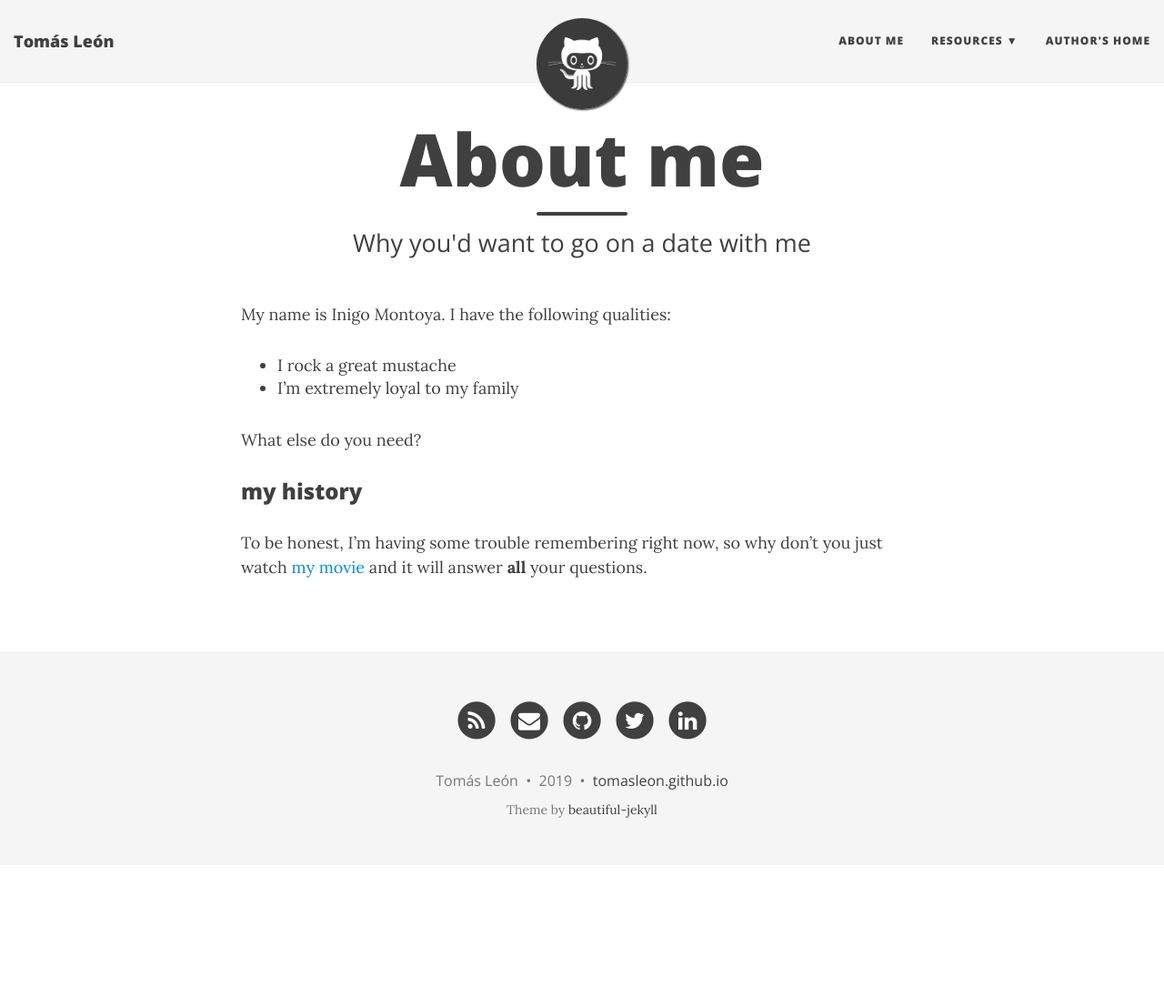
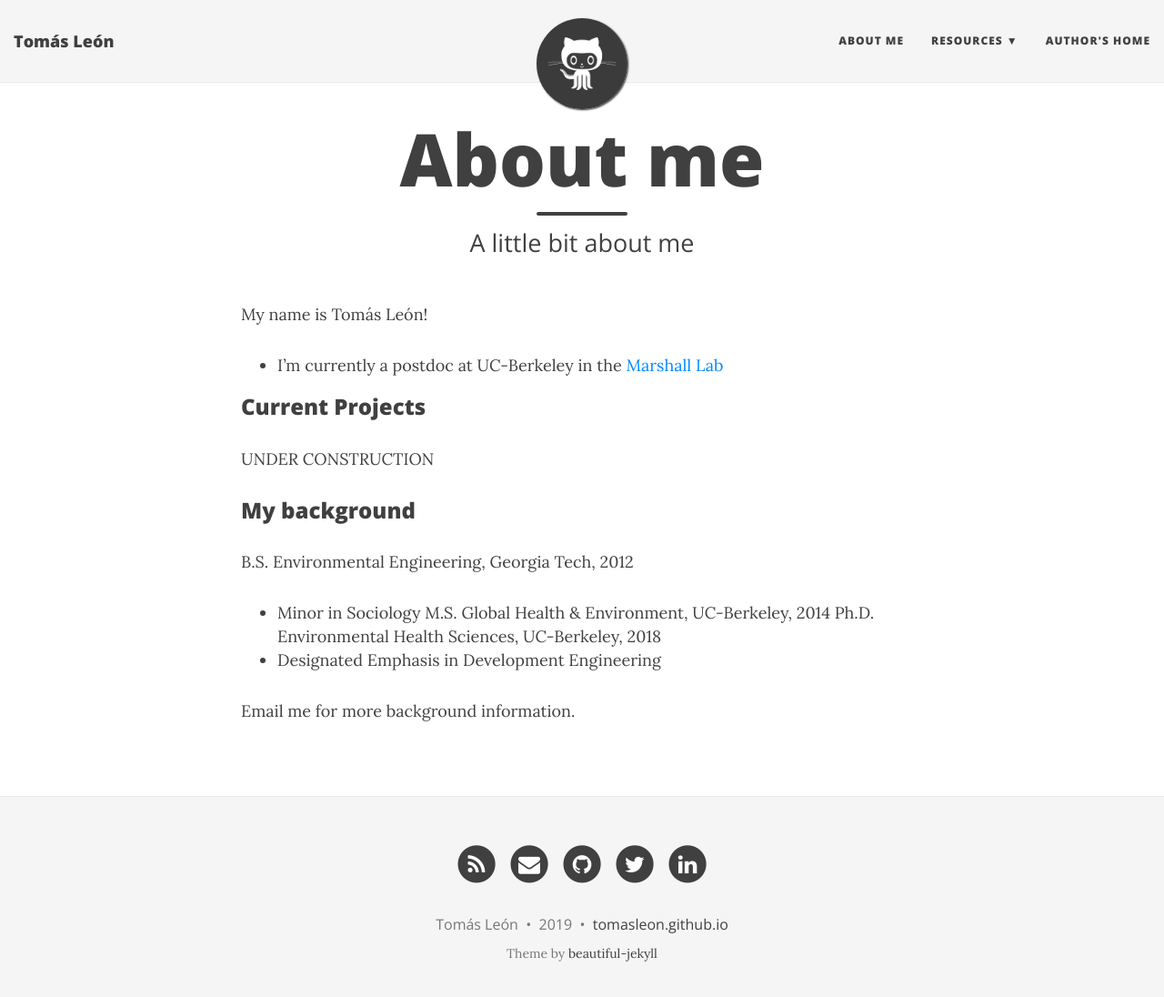
Before and after one commit to tomasleon/tomasleon.github.io, a Jekyll site: the page built from aboutme.md, in a window 1280 px wide and 1109 px high. Shown: the top 1096 px of the window at 91% size. Built offline with Jekyll 4.4.1, drawn with Linux system fonts in a browser that asks for light colours; nearby versions of some CDN libraries.

Commit message:
First update to aboutme.md

```diff
--- a/aboutme.md
+++ b/aboutme.md
@@ -1,16 +1,23 @@
 ---
 layout: page
 title: About me
-subtitle: Why you'd want to go on a date with me
+subtitle: A little bit about me
 ---
 
-My name is Inigo Montoya. I have the following qualities:
+My name is Tomás León!
 
-- I rock a great mustache
-- I'm extremely loyal to my family
+- I'm currently a postdoc at UC-Berkeley in the [Marshall Lab](https://www.marshalllab.com)
 
-What else do you need?
+### Current Projects
 
-### my history
+UNDER CONSTRUCTION
 
-To be honest, I'm having some trouble remembering right now, so why don't you just watch [my movie](http://en.wikipedia.org/wiki/The_Princess_Bride_%28film%29) and it will answer **all** your questions.
+### My background
+
+B.S. Environmental Engineering, Georgia Tech, 2012
+- Minor in Sociology
+M.S. Global Health & Environment, UC-Berkeley, 2014
+Ph.D. Environmental Health Sciences, UC-Berkeley, 2018
+- Designated Emphasis in Development Engineering
+
+Email me for more background information.
```
